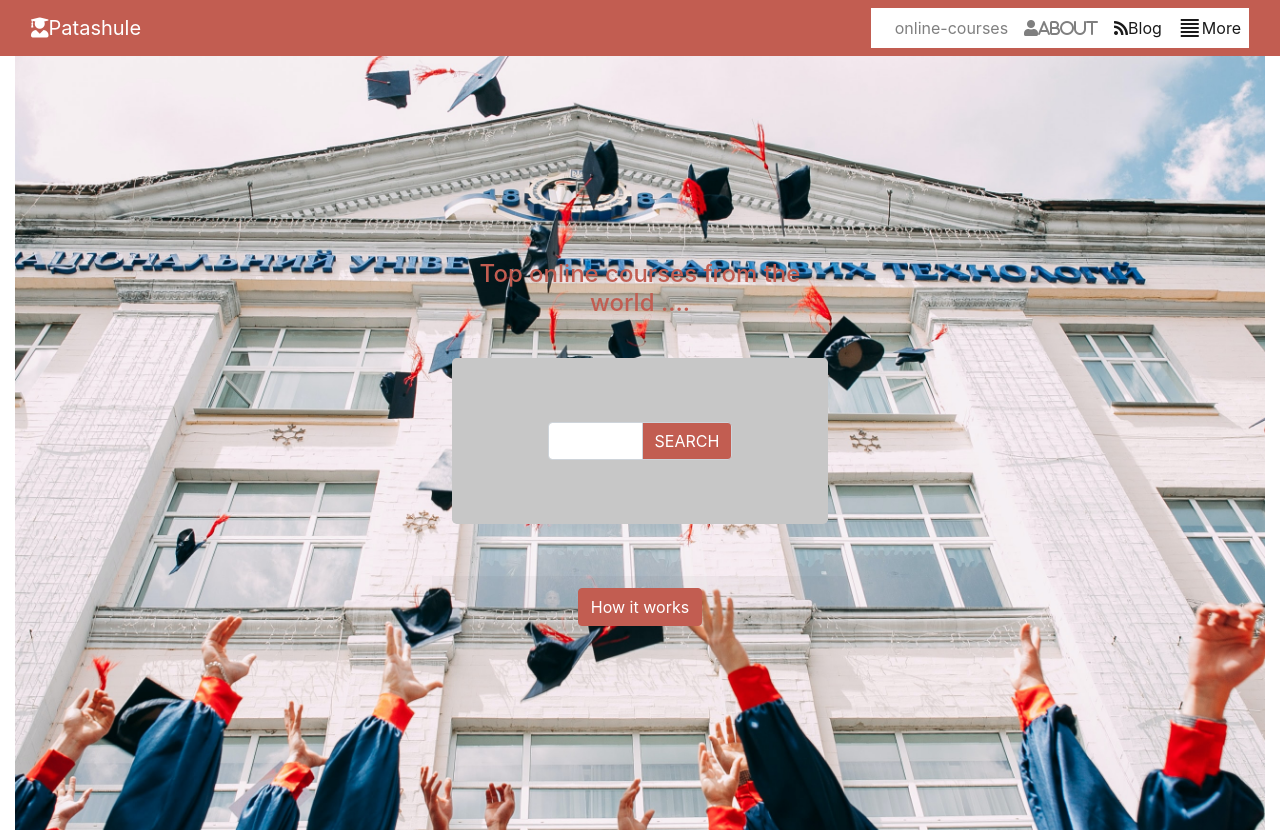
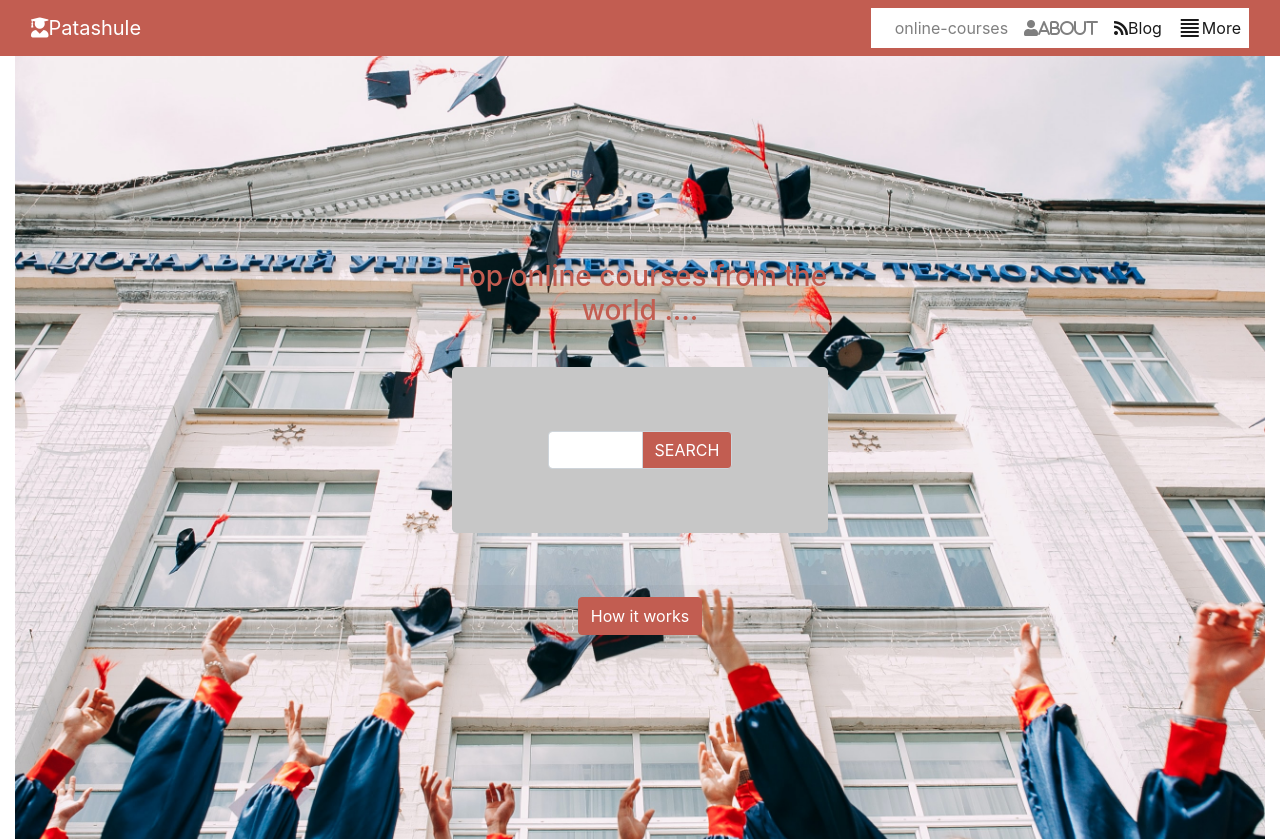
Before and after one commit to jamestucker1988/capstone, a website: page index.html in a window 1280 px wide. Shown: the top 839 px of the page. Drawn offline with Linux system fonts and the light colour scheme.

Commit message:
changed h4 tag to h3 in top couses online

```diff
--- a/index.html
+++ b/index.html
@@ -85,7 +85,7 @@
             class="card-transparent mx-auto my-5 py-5 border-0 justify-content-center"
           >
             <div class="card-header text-primary text-center-p border-0">
-              <h4>Top online courses from the world ....</h4>
+              <h3 class="z-index">Top online courses from the world ....</h3>
             </div>
             <div class="card-body">
               <div class="jumbotron px-5">
```
